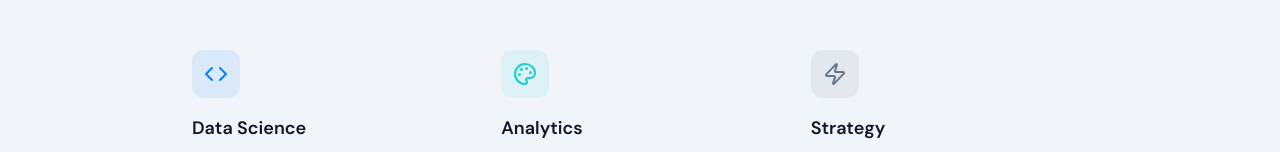
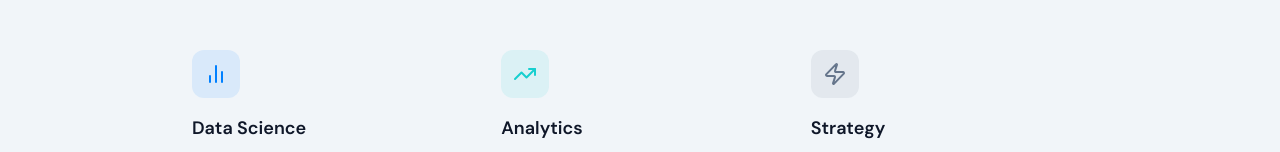
Before and after one commit to CodeAnimesh0404/Portfolio-Website, a React (Vite) app in the folder apps/web/: page / in a window 1280 px wide. Shown: the part 1117-1269 px from the top of the page. Built offline with nearby package versions, Linux system fonts and the light colour scheme.

Commit message:
Changed icons

```diff
--- a/apps/web/src/pages/AboutPage.jsx
+++ b/apps/web/src/pages/AboutPage.jsx
@@ -1,7 +1,7 @@
 import React from 'react';
 import { Helmet } from 'react-helmet';
 import { motion } from 'framer-motion';
-import { Code2, Palette, Lightbulb, Users, Rocket, Target } from 'lucide-react';
+import { BarChart2, Cpu, TrendingUp, PieChart, MessageCircle, Lightbulb, Users, Rocket, Target } from 'lucide-react';
 import Header from '@/components/Header.jsx';
 import Footer from '@/components/Footer.jsx';
 import SkillBadge from '@/components/SkillBadge.jsx';
@@ -9,12 +9,12 @@ import ExperienceItem from '@/components/ExperienceItem.jsx';
 
 const AboutPage = () => {
   const skills = [
-    { name: 'Data Science', icon: Code2 },
-    { name: 'Machine Learning', icon: Code2 },
-    { name: 'Analytics', icon: Palette },
-    { name: 'Data Visualization', icon: Palette },
-    { name: 'Natural Language Processing', icon: Code2 },
-    { name: 'Statistical Analysis', icon: Palette },
+    { name: 'Data Science', icon: BarChart2 },
+    { name: 'Machine Learning', icon: Cpu },
+    { name: 'Analytics', icon: TrendingUp },
+    { name: 'Data Visualization', icon: PieChart },
+    { name: 'Natural Language Processing', icon: MessageCircle },
+    { name: 'Statistical Analysis', icon: TrendingUp },
     { name: 'Strategic Planning', icon: Lightbulb },
     { name: 'Team Leadership', icon: Users },
   ];
--- a/apps/web/src/pages/HomePage.jsx
+++ b/apps/web/src/pages/HomePage.jsx
@@ -2,7 +2,7 @@ import React from 'react';
 import { Helmet } from 'react-helmet';
 import { Link } from 'react-router-dom';
 import { motion } from 'framer-motion';
-import { ArrowRight, Code, Palette, Zap } from 'lucide-react';
+import { ArrowRight, BarChart2, TrendingUp, Zap } from 'lucide-react';
 import { Button } from '@/components/ui/button';
 import Header from '@/components/Header.jsx';
 import Footer from '@/components/Footer.jsx';
@@ -79,7 +79,7 @@ const HomePage = () => {
                     className="flex flex-col items-start"
                   >
                     <div className="p-3 rounded-xl bg-primary/10 mb-4">
-                      <Code className="w-6 h-6 text-primary" />
+                      <BarChart2 className="w-6 h-6 text-primary" />
                     </div>
                     <h3 className="text-lg font-semibold text-foreground mb-2">Data Science</h3>
                     <p className="text-sm text-muted-foreground leading-relaxed">
@@ -95,7 +95,7 @@ const HomePage = () => {
                     className="flex flex-col items-start"
                   >
                     <div className="p-3 rounded-xl bg-accent/10 mb-4">
-                      <Palette className="w-6 h-6 text-accent" />
+                      <TrendingUp className="w-6 h-6 text-accent" />
                     </div>
                     <h3 className="text-lg font-semibold text-foreground mb-2">Analytics</h3>
                     <p className="text-sm text-muted-foreground leading-relaxed">
```
